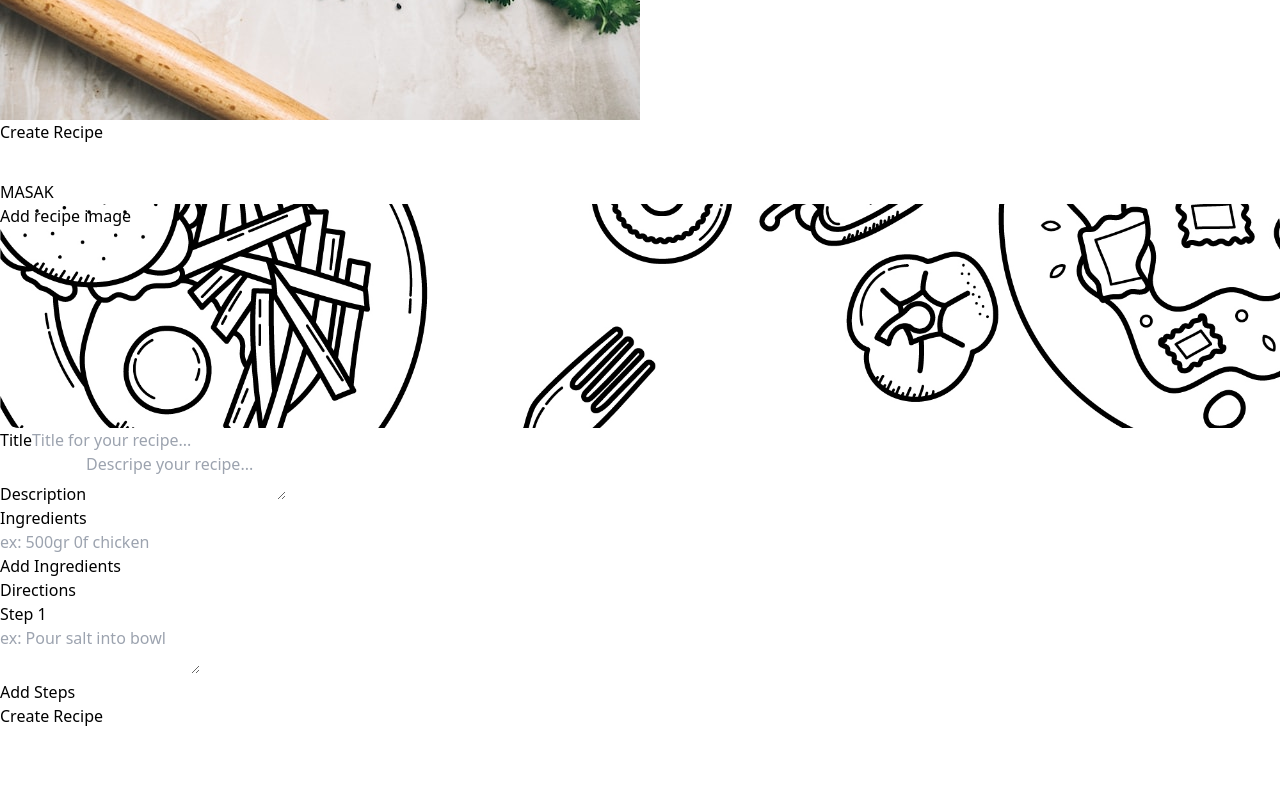
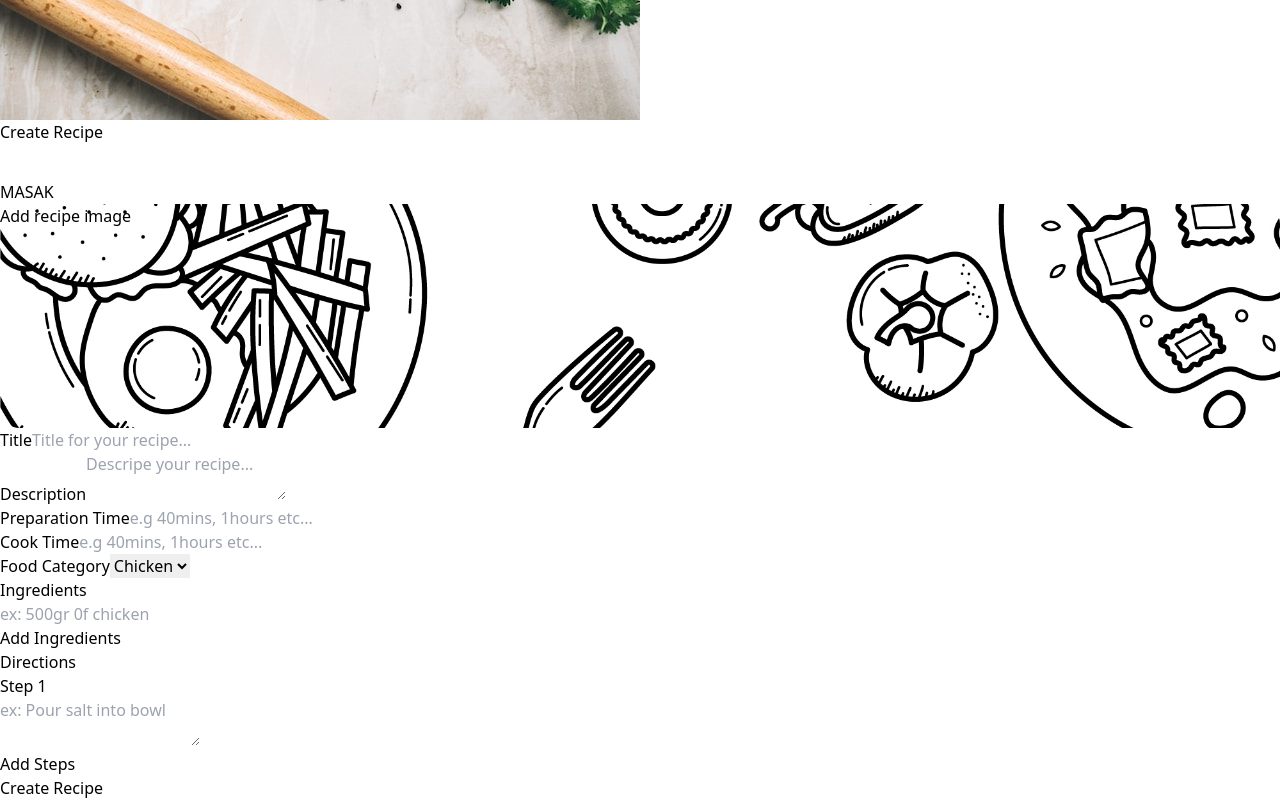
Before and after one commit to killjoy1994/food_recipe, a React (Vite) app in the folder client/: page /createRecipe in a window 1280 px wide. Shown: the part 840-1640 px from the top of the page. Before the commit the page ends 1568 px from the top, so only its background shows below. Built offline with nearby package versions, Linux system fonts and the light colour scheme; some icons are missing.

Commit message:
update form create

```diff
--- a/client/src/components/CreateRecipe/CreateForm/CreateForm.jsx
+++ b/client/src/components/CreateRecipe/CreateForm/CreateForm.jsx
@@ -7,6 +7,8 @@ import FileInput from "../../Elements/FileInput";
 const CreateForm = (props) => {
   const { values } = props;
   // console.log(values);
+
+  const categories = ["Chicken", "Beef", "Drink", "Dessert", "Soup", "Vegan"];
 
   return (
     <Form className="mt-8 mb-20 flex flex-row-reverse justify-between">
@@ -39,11 +41,60 @@ const CreateForm = (props) => {
             <ErrorMessage name="description" />
           </div>
 
-          {/* <Field name="selectedFile" type="file"/> */}
-          {/* <FileBase64 onDone={(files) => console.log(files)} /> */}
+          {/* ================== TIME =================== */}
+          <div className="flex w-full flex-col">
+            <label className="text-slate-700 font-semibold" htmlFor="title">
+              Preparation Time
+            </label>
+            <Field
+              className="border border-solid pl-2 py-1 text-slate-700 border-slate-800 border-opacity-40 rounded-sm outline-none mt-1"
+              name="preparationTime"
+              type="text"
+              placeholder="e.g 40mins, 1hours etc..."
+            />
+            <ErrorMessage name="preparationTime" />
+          </div>
+
+          <div className="flex w-full flex-col">
+            <label className="text-slate-700 font-semibold" htmlFor="title">
+              Cook Time
+            </label>
+            <Field
+              className="border border-solid pl-2 py-1 text-slate-700 border-slate-800 border-opacity-40 rounded-sm outline-none mt-1"
+              name="cookTime"
+              type="text"
+              placeholder="e.g 40mins, 1hours etc..."
+            />
+            <ErrorMessage name="cookTime" />
+          </div>
+
+          {/* ================== CATEGORY ====================== */}
+          <div className="flex w-full flex-col">
+            <label className="text-slate-700 font-semibold" htmlFor="description">
+              Food Category
+            </label>
+            <Field
+              className="border border-solid border-opacity-40 border-slate-800 rounded-sm outline-none mt-1 pl-2 py-1 text-slate-700"
+              name="category"
+              as="select"
+              // placeholder="Select category of your food..."
+            >
+              {/* <option disabled value="">
+                Select category of your recipe
+              </option> */}
+              {categories.map((ctg, idx) => {
+                return (
+                  <option key={idx} value={ctg}>
+                    {ctg}
+                  </option>
+                );
+              })}
+            </Field>
+            <ErrorMessage name="description" />
+          </div>
 
           {/* ================= INGREDIENTS ===================== */}
-          <div>
+          <div className="mt-2">
             <label className="text-slate-700 font-semibold" htmlFor="ingredients">
               Ingredients
             </label>
--- a/client/src/components/CreateRecipe/CreateRecipe.jsx
+++ b/client/src/components/CreateRecipe/CreateRecipe.jsx
@@ -35,9 +35,11 @@ const CreateRecipe = () => {
             initialValues={{
               title: "",
               description: "",
-              selectedFile: "",
+              preparationTime: "",
+              cookTime: "",
               ingredients: [{ name: "", placeholder: "ex: 500gr 0f chicken" }],
               steps: [{ name: "", placeholder: "ex: Pour salt into bowl" }],
+              selectedFile: "",
             }}
             // validationSchema={Yup.object({
             //   firstName: Yup.string().max(15, "Must be 15 characters or less").required("Required"),
```
